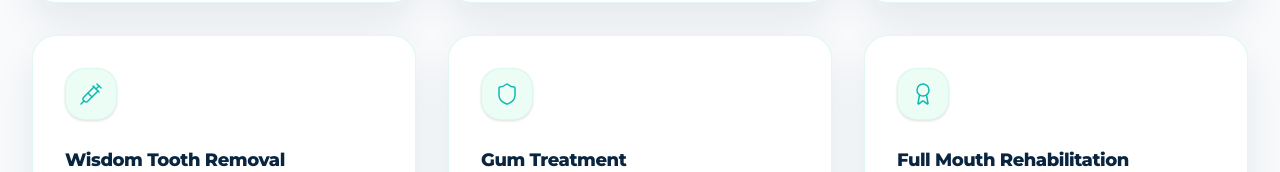
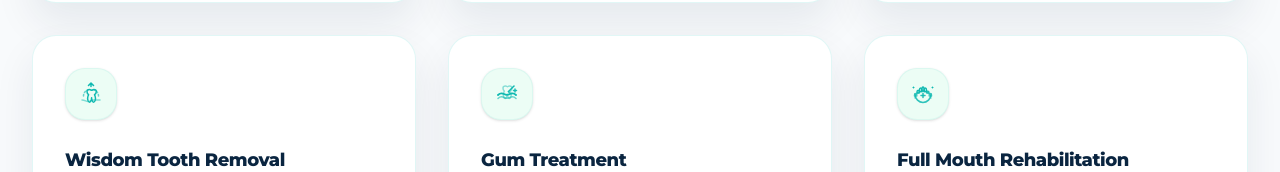
Before and after one commit to csccenterddn-ux/Pure-Smile, a React (Vite) app: page / in a window 1280 px wide. Shown: the part 2419-2591 px from the top of the page. Built offline with nearby package versions, Linux system fonts and the light colour scheme.

Commit message:
feat(components): add WisdomToothIcon to Services

```diff
--- a/src/components/Services.tsx
+++ b/src/components/Services.tsx
@@ -160,6 +160,104 @@ const RootCanalIcon = ({ strokeWidth = 1.5, ...props }: React.SVGProps<SVGSVGEle
     {/* Highlighted treatment fillings / root canal files within the canals */}
     <path d="M11.5 11.5C11.2 12.5 10.4 14.2 10.4 15.5" stroke="currentColor" strokeWidth={strokeWidth} strokeDasharray="1 1.5" />
     <path d="M12.5 11.5C12.8 12.5 13.6 14.2 13.6 15.5" stroke="currentColor" strokeWidth={strokeWidth} strokeDasharray="1 1.5" />
+  </svg>
+);
+
+// Custom healthcare-grade wisdom tooth surgical icon depicting a molar being extracted with surgical lift lines
+const WisdomToothIcon = ({ strokeWidth = 1.5, ...props }: React.SVGProps<SVGSVGElement> & { strokeWidth?: number }) => (
+  <svg
+    xmlns="http://www.w3.org/2000/svg"
+    viewBox="0 0 24 24"
+    fill="none"
+    stroke="currentColor"
+    strokeWidth={strokeWidth}
+    strokeLinecap="round"
+    strokeLinejoin="round"
+    {...props}
+  >
+    {/* Gingival/bone level line with socket indentation */}
+    <path d="M3 18C6 18 7 19.5 9 19.5C11 19.5 12 18 15 18H21" opacity="0.5" />
+
+    {/* Tooth elevated / tilted in process of extraction */}
+    <path d="M8 9.5C8 8.3 8.8 7.5 10.4 7.5C11.6 7.5 12.1 8.3 12.7 8.3C13.3 8.3 13.7 7.5 14.9 7.5C16.5 7.5 17.3 8.3 17.3 9.5C17.3 10.9 16.5 12 15.5 12.6C16.1 13.8 16.5 15.4 16.5 16.6C16.5 18.6 15.3 20.2 14.3 20.2C13.5 20.2 13.2 19 12.8 17.4C12.6 16.6 12.5 15.8 12.6 15.8c.1 0-.1.8-.2 1.6C11.9 19 11.6 20.2 10.8 20.2C9.8 20.2 8.6 18.6 8.6 16.6C8.6 15.4 9 13.8 9.6 12.6C8.6 12 8 10.9 8 9.5Z" />
+
+    {/* Elevation curved lines indicating lifting and direction of removal */}
+    <path d="M12 4.5V2" />
+    <path d="M9.5 3.5L12 1L14.5 3.5" />
+
+    {/* Forces and extraction arcs around the tooth */}
+    <path d="M4.5 14C4.5 11 6.5 8.5 9 8" opacity="0.6" strokeDasharray="1.5 2" />
+    <path d="M19.5 14C19.5 11 17.5 8.5 15 8" opacity="0.6" strokeDasharray="1.5 2" />
+  </svg>
+);
+
+// Custom healthcare-grade gum treatment icon displaying a healthy anatomical gum contour snugly wrapping the tooth neck, paired with a precision periodontal/laser healing light
+const GumTreatmentIcon = ({ strokeWidth = 1.5, ...props }: React.SVGProps<SVGSVGElement> & { strokeWidth?: number }) => (
+  <svg
+    xmlns="http://www.w3.org/2000/svg"
+    viewBox="0 0 24 24"
+    fill="none"
+    stroke="currentColor"
+    strokeWidth={strokeWidth}
+    strokeLinecap="round"
+    strokeLinejoin="round"
+    {...props}
+  >
+    {/* Anatomical Tooth with visible roots embedded in the gums */}
+    <path d="M8 6C8 4.8 9.0 4 10.6 4C11.8 4 11.9 4.8 12.5 4.8C13.1 4.8 13.2 4 14.4 4C16.0 4 17 4.8 17 6C17 7.5 16.2 8.5 15.2 9.2C15.8 10.3 16.2 11.8 16.2 13C16.2 15 15.0 16.5 14.0 16.5C13.2 16.5 12.9 15.4 12.5 13.8C12.3 13 12.2 12.2 12.3 12.2c.1 0-.1.8-.2 1.6C11.6 15.4 11.3 16.5 10.5 16.5C9.5 16.5 8.3 15 8.3 13C8.3 11.8 8.7 10.3 9.3 9.2C8.3 8.5 8 7.5 8 6Z" opacity="0.45" />
+
+    {/* Beautiful, prominent scalloped healthy Gum Line contour wrapping precisely around the tooth neck */}
+    <path d="M3 13C4.8 11.2 7.2 11 9 12C10.8 13 13.2 13 15 12C16.8 11 19.2 11.2 21 13" strokeWidth={strokeWidth + 0.3} />
+    {/* Parallel support/bone level gum curve below */}
+    <path d="M3 16.5C4.8 14.7 7.2 14.5 9 15.5C10.8 16.5 13.2 16.5 15 15.5C16.8 14.5 19.2 14.7 21 16.5" opacity="0.6" />
+
+    {/* Gentle laser or ultrasonic disinfection scanning beam targeting the sulcus */}
+    <path d="M19 4L13.5 9.5" />
+    <path d="M13.5 9.5L14.5 11" opacity="0.8" />
+
+    {/* Micro-healing sparkle/plus representing tissue recovery and sterilization */}
+    <path d="M18.5 8.5H21.5" opacity="0.9" />
+    <path d="M20 7V10" opacity="0.9" />
+  </svg>
+);
+
+// Custom healthcare-grade full mouth rehabilitation icon showing a complete, symmetrical, perfectly restored dental arch (full lower/upper teeth arc) under specialized neuromuscular alignment
+const RehabIcon = ({ strokeWidth = 1.5, ...props }: React.SVGProps<SVGSVGElement> & { strokeWidth?: number }) => (
+  <svg
+    xmlns="http://www.w3.org/2000/svg"
+    viewBox="0 0 24 24"
+    fill="none"
+    stroke="currentColor"
+    strokeWidth={strokeWidth}
+    strokeLinecap="round"
+    strokeLinejoin="round"
+    {...props}
+  >
+    {/* Comprehensive restored dental arch (multiple perfectly aligned teeth arranged in a beautiful U-shape / arch) */}
+    <path d="M4 16C4 7.5 20 7.5 20 16" strokeWidth={strokeWidth + 0.2} strokeDasharray="1 1.5" opacity="0.4" />
+
+    {/* individual teeth symmetrically arranged on the arch */}
+    {/* Central incisors */}
+    <path d="M11 7.2C11 5.8 11.5 5 12 5C12.5 5 13 5.8 13 7.2V9H11V7.2Z" />
+    {/* Lateral incisors & Canines */}
+    <path d="M8.5 8C8.5 6.8 9.0 6 9.7 6C10.4 6 10.7 6.8 10.7 8V9.5H8.5V8Z" />
+    <path d="M13.3 8C13.3 6.8 13.6 6 14.3 6C15.0 6 15.5 6.8 15.5 8V9.5H13.3V8Z" />
+    {/* Premolars */}
+    <path d="M6 10C6 9 6.5 8.2 7.2 8.2C7.9 8.2 8.2 9 8.2 10V11H6V10Z" />
+    <path d="M15.8 10C15.8 10.1 16.1 9.3 16.8 9.3C17.5 9.3 18 10 18 11H15.8V10Z" opacity="0.9" />
+    {/* Molars / Implants on the far ends */}
+    <path d="M3.5 13C3.5 12.2 4 11.5 4.8 11.5C5.6 11.5 5.8 12.2 5.8 13V14H3.5V13Z" opacity="0.7" />
+    <path d="M18.2 13C18.2 12.2 18.4 11.5 19.2 11.5C20 11.5 20.5 12.2 20.5 13V14H18.2V13Z" opacity="0.7" />
+
+    {/* Neuromuscular force-balancing circle surrounding the entire arch */}
+    <path d="M4 12C4 17 8 20.5 12 20.5C16 20.5 20 17 20 12" strokeWidth={strokeWidth} opacity="0.85" />
+
+    {/* Sparkles signifying pristine complete rehabilitation and aesthetic renewal */}
+    <path d="M12 11.5V15.5" opacity="0.9" />
+    <path d="M10 13.5H14" opacity="0.9" />
+
+    <path d="M2.5 4L2.9 5.1L4 5.5L2.9 5.9L2.5 7L2.1 5.9L1 5.5L2.1 5.1Z" fill="currentColor" stroke="none" />
+    <path d="M21.5 4L21.9 5.1L23 5.5L21.9 5.9L21.5 7L21.1 5.9L20 5.5L21.1 5.1Z" fill="currentColor" stroke="none" />
   </svg>
 );
 
@@ -356,7 +454,7 @@ const coreServices = [
     recovery: '3–5 Days',
     tech: ['Micro-Surgical Extraction', 'Painless Anesthesia Delivery', 'Accelerated Healing Protocol'],
     tags: ['Painless Extraction', 'Impacted Molar', 'Oral Surgery'],
-    icon: Syringe
+    icon: WisdomToothIcon
   },
   {
     id: 'gum',
@@ -375,7 +473,7 @@ const coreServices = [
     recovery: '1–2 Days',
     tech: ['Ultrasonic Deep Subgingival Scalers', 'Laser Pocket Disinfection', 'Gum Conditioning Gels'],
     tags: ['Periodontology', 'Deep Planing', 'Gum Healing'],
-    icon: Shield
+    icon: GumTreatmentIcon
   },
   {
     id: 'rehab',
@@ -394,7 +492,7 @@ const coreServices = [
     recovery: 'Customized / Progressive',
     tech: ['Virtual Neuromuscular Tracking', 'Digital Arch Analysis', 'Fully Customized Prosthetics'],
     tags: ['Bite Reconstruction', 'Total Overhaul', 'Advanced Aesthetic'],
-    icon: Award
+    icon: RehabIcon
   }
 ];
 
```
